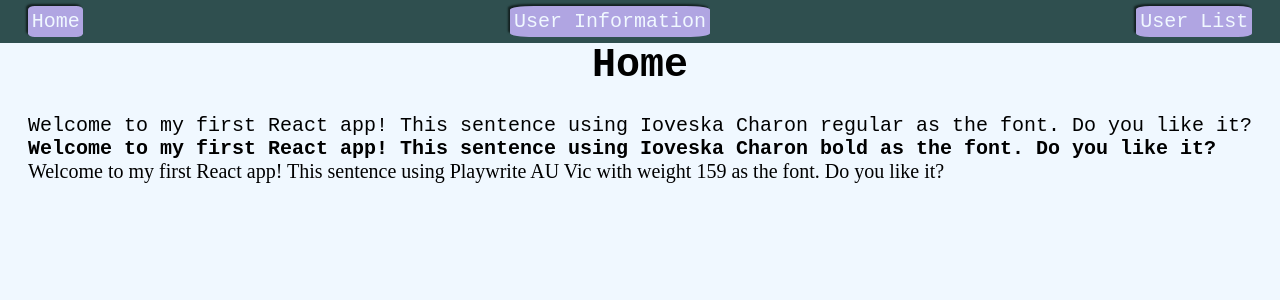
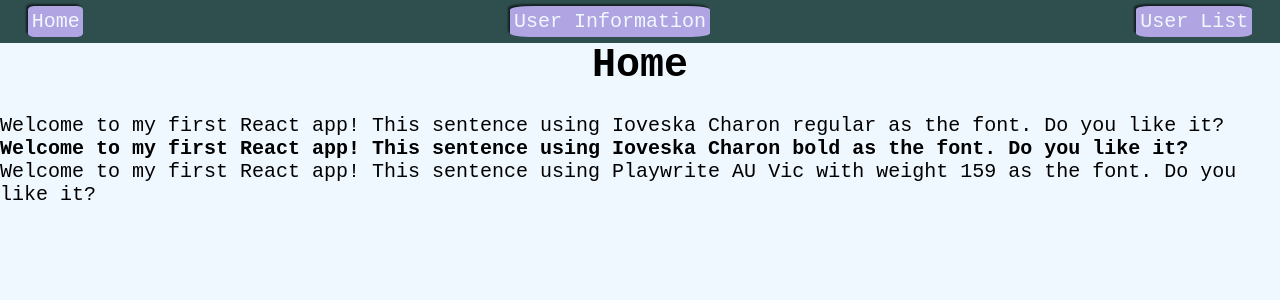
Before and after one commit to dEhiN/SD-Training-Master, a React (Vite) app in the folder local/canadian-business-college/full-stack-web-application/Module7_MEAN_Stack/assignments/1/code/assignment_one/: page / in a window 1280 px wide. Shown: the top 300 px of the page. Built offline with nearby package versions, Linux system fonts and the light colour scheme; the HTML template or start-up script is replaced by a standard one; a web font is replaced by a local one.

Commit message:
Adjusted the CSS font classes in App.css for the changed Google font

```diff
--- a/local/canadian-business-college/full-stack-web-application/Module7_MEAN_Stack/assignments/1/code/assignment_one/src/App.css
+++ b/local/canadian-business-college/full-stack-web-application/Module7_MEAN_Stack/assignments/1/code/assignment_one/src/App.css
@@ -18,10 +18,17 @@ body {
 
 /* Create classes to apply the different Google fonts that have been added to index.html. This allows any font to be applied by just using the correct class. */
 .fonts-google {
-    &.playwrite-au-vic-lite {
-        font-family: "Playwrite AU VIC", cursive;
+    &.caveat-medium {
+        font-family: "Caveat", cursive;
         font-optical-sizing: auto;
-        font-weight: 159;
+        font-weight: 500;
+        font-style: normal;
+    }
+
+    &.caveat-semibold {
+        font-family: "Caveat", cursive;
+        font-optical-sizing: auto;
+        font-weight: 600;
         font-style: normal;
     }
 
```
